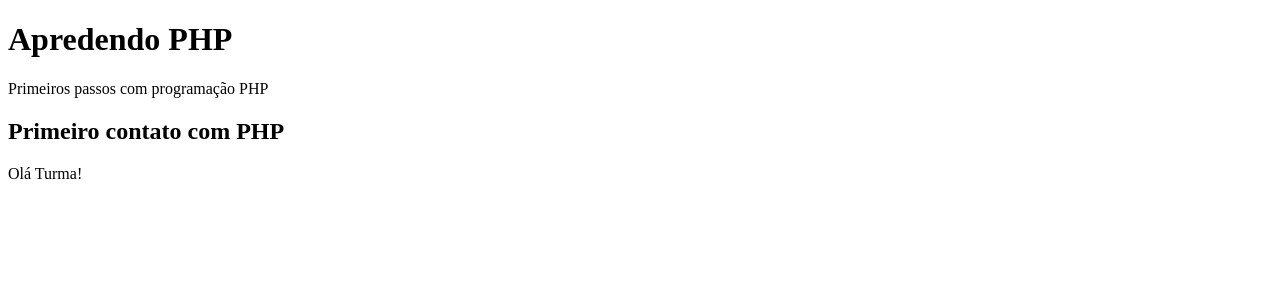
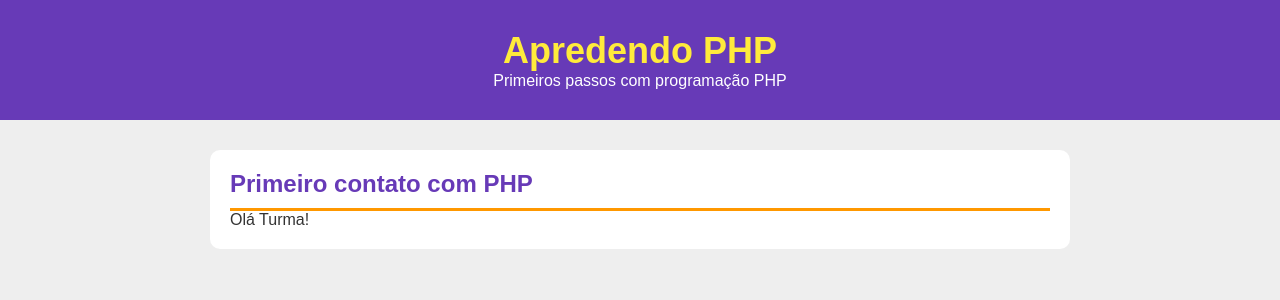
Before and after one commit to kevenbitencourt07/php-web, a PHP site: page /19-11-2026/index.php in a window 1280 px wide. Shown: the top 300 px of the page. Run offline with PHP 8.4, Linux system fonts and the light colour scheme.

Commit message:
feat: adicionando css da página

```diff
--- a/19-11-2026/index.php
+++ b/19-11-2026/index.php
@@ -4,6 +4,8 @@
         <meta charset="UTF-8">
         <meta name="viewport" content="width=device-width, initial-scale=1.0">
         <title>Aprendendo PHP</title>
+        <!-- Link do CSS -->
+        <link rel="stylesheet" href="style.css">
     </head>
     <body>
         <header>
--- /dev/null
+++ b/19-11-2026/style.css
@@ -0,0 +1,64 @@
+* {
+    margin: 0;
+}
+
+body {
+    /* Define a fonte dos textos */
+    font-family: Arial, Helvetica, sans-serif;
+
+    /* Cor de fundo da página */
+    background-color: #eeeeee;
+
+    /* Cor padrão do texto */
+    color: #333333;
+
+    /* Remove a margem padrão do navegador */
+    margin: 0;
+}
+
+/* Cabeçalho da página */
+header {
+    background-color: #673ab7;
+    color: white;
+
+    /* Centralizar conteúdo */
+    text-align: center;
+
+    /* Espaçamento interno */
+    padding: 30px;
+}
+
+header h1 {
+    color: #ffeb3b;
+
+    /* Tamanho da fonte */
+    font-size: 36px;
+}
+
+/* Conteúdo principal da página */
+main {
+    /* Ocupa toda a largura disponível */
+    width: 100%;
+
+    /* Define a largura máxima de 900 pixels */
+    max-width: 900px;
+
+    margin: 30px auto;
+}
+
+.card {
+    background-color: white;
+    padding: 20px;
+    margin: 20px;
+
+    /* Arredonda os cantos */
+    border-radius: 10px;
+}
+
+.card h2 {
+    color: #673ab7;
+    padding-bottom: 10px;
+
+    /* Borda inferior laranja */
+    border-bottom: 3px solid #ff9800;
+}
```
